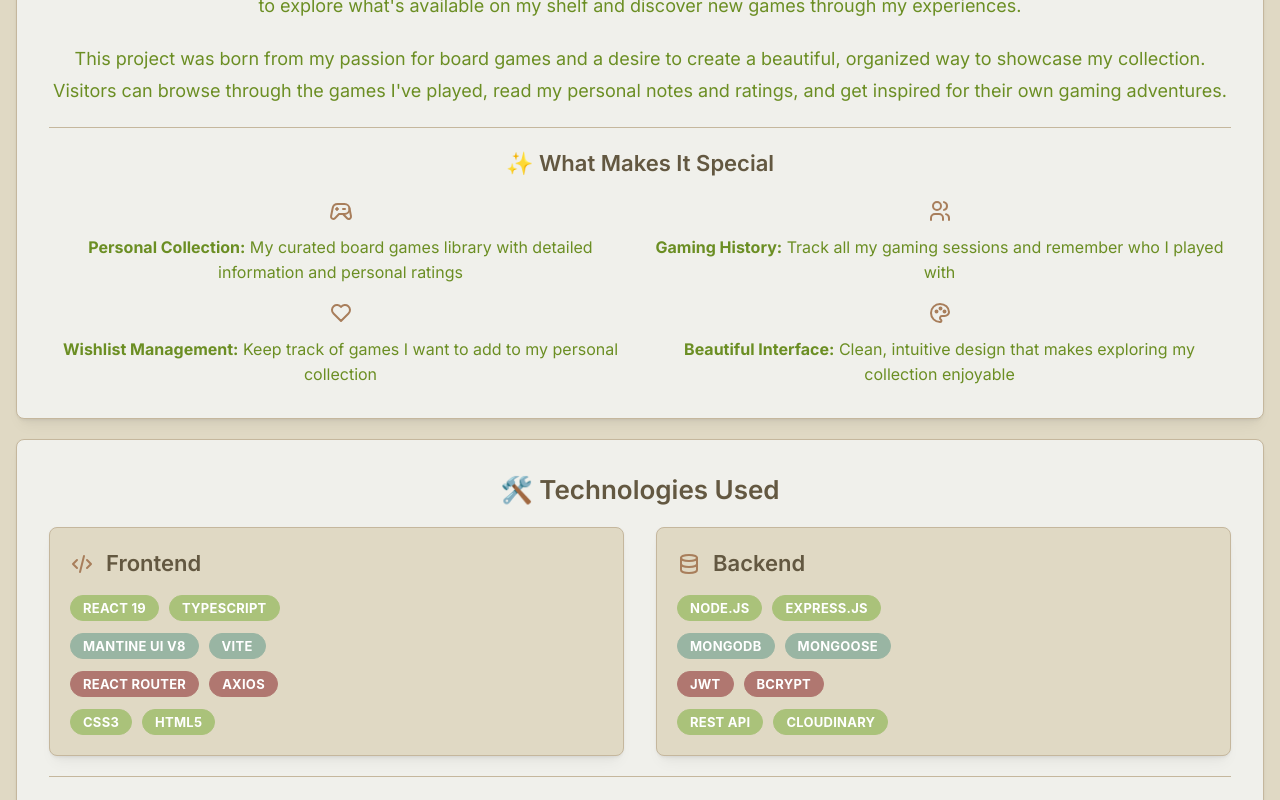
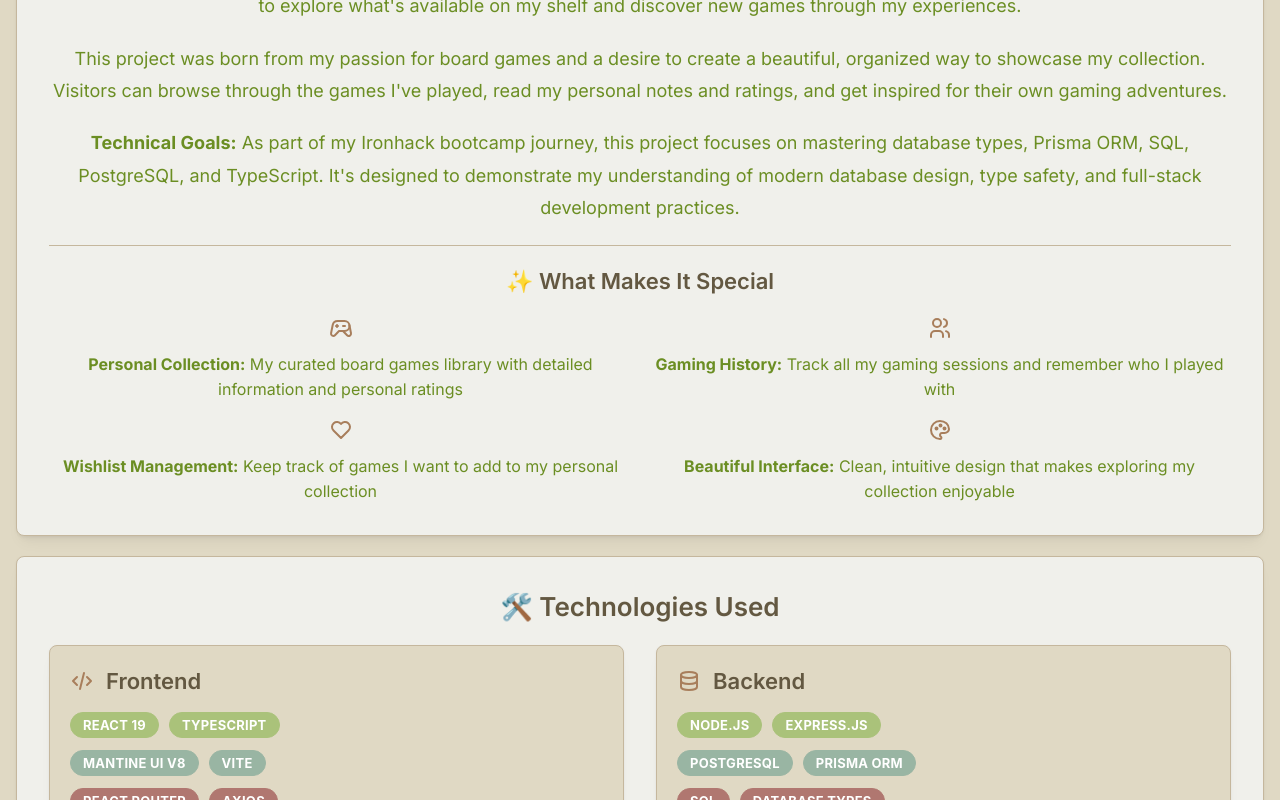
Before and after one commit to KaterynaSoloviova/board-game-shelf-client, a React (Vite) app: page /about in a window 1280 px wide. Shown: the part 760-1560 px from the top of the page. Built offline with nearby package versions, Linux system fonts and the light colour scheme.

Commit message:
feat: udate About project page

```diff
--- a/src/pages/AboutProject.tsx
+++ b/src/pages/AboutProject.tsx
@@ -143,6 +143,12 @@ const AboutProject: React.FC = () => {
               This project was born from my passion for board games and a desire to create a beautiful, organized way to
               showcase my collection. Visitors can browse through the games I've played, read my personal notes and ratings,
               and get inspired for their own gaming adventures.
+            </Text>
+
+            <Text size="lg" c={brandColors.mutedGreen} style={{ lineHeight: 1.8, fontFamily: 'Inter, sans-serif' }}>
+              <strong>Technical Goals:</strong> As part of my Ironhack bootcamp journey, this project focuses on mastering
+              database types, Prisma ORM, SQL, PostgreSQL, and TypeScript. It's designed to demonstrate my understanding
+              of modern database design, type safety, and full-stack development practices.
             </Text>
 
             <Divider color={brandColors.lightBrown} />
@@ -344,7 +350,7 @@ const AboutProject: React.FC = () => {
                          }}
                          size="lg"
                        >
-                         MongoDB
+                         PostgreSQL
                        </Badge>
                        <Badge
                          style={{
@@ -354,7 +360,7 @@ const AboutProject: React.FC = () => {
                          }}
                          size="lg"
                        >
-                         Mongoose
+                         Prisma ORM
                        </Badge>
                      </Group>
                      <Group gap="xs">
@@ -366,7 +372,7 @@ const AboutProject: React.FC = () => {
                          }}
                          size="lg"
                        >
-                         JWT
+                         SQL
                        </Badge>
                        <Badge
                          style={{
@@ -376,7 +382,7 @@ const AboutProject: React.FC = () => {
                          }}
                          size="lg"
                        >
-                         bcrypt
+                         Database Types
                        </Badge>
                      </Group>
                      <Group gap="xs">
@@ -398,7 +404,7 @@ const AboutProject: React.FC = () => {
                          }}
                          size="lg"
                        >
-                         Cloudinary
+                         TypeScript
                        </Badge>
                      </Group>
                    </Stack>
```
